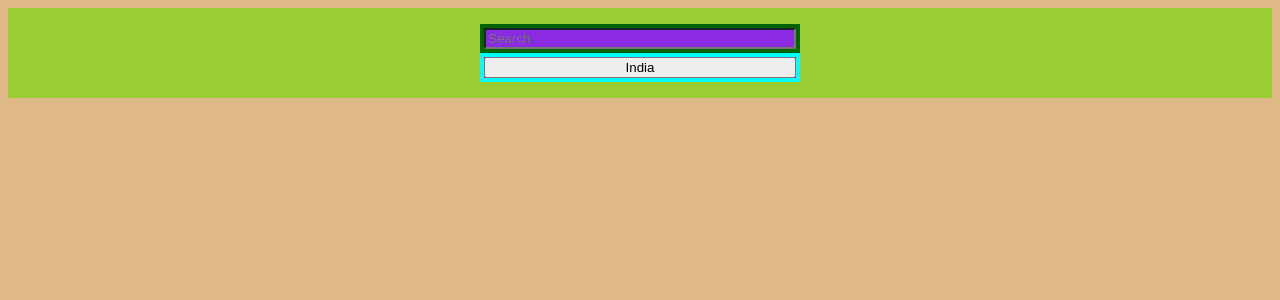
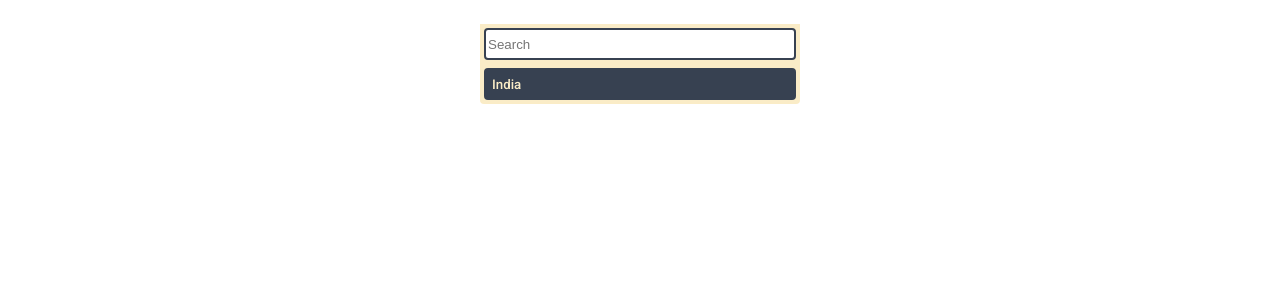
Before and after one commit to Roshannair24/teesta-internship-app, a React (Create React App) app: page / in a window 1280 px wide. Shown: the top 300 px of the page. Built offline with nearby package versions, Linux system fonts and the light colour scheme.

Commit message:
refactor

```diff
--- a/public/css/styles.css
+++ b/public/css/styles.css
@@ -1,12 +1,28 @@
+/* general style */
+
+* {
+  box-sizing: border-box;
+}
+
+:root {
+  --primary-color: #374151;
+
+  --off-white-a: #d0d0d0;
+
+  --off-white-b: #e5e7eb;
+
+  --dropdown-primary: rgb(250, 236, 199);
+}
+
 body {
-  background-color: burlywood;
+  /* background-color: burlywood; */
 
   /* font-family: 'EB Garamond', serif; */
   font-family: "Roboto", sans-serif;
 }
 
 .dropdowwn-holder {
-  background-color: yellowgreen;
+  /* background-color: yellowgreen; */
   padding: 1rem;
   display: flex;
 
@@ -22,7 +38,9 @@
 
   flex-direction: column;
 
-  background-color: aqua;
+  border-radius: 0.25rem;
+
+  background-color: var(--dropdown-primary);
 }
 
 .dropdown-itself .inner-div {
@@ -35,13 +53,17 @@
 }
 
 .dropdown-itself .inner-div .search-btn-cls {
-  background-color: blueviolet;
+  /* background-color: blueviolet; */
+  border-radius: 0.25rem;
+  border-style: solid;
+  height: 2rem;
+  width: 100%;
 
-  width: 100%;
+  border-color: var(--primary-color);
 }
 
 .dropdown-itself .top-div {
-  background-color: darkgreen;
+  background-color: var(--dropdown-primary);
 }
 
 .dropdown-itself .bottom-div {
@@ -49,22 +71,38 @@
 }
 
 .dropdown-itself .bottom-div .primary-btn-holder {
-  background-color: crimson;
+  /* background-color: crimson; */
   width: 100%;
 
   display: flex;
 
   justify-content: center;
   align-items: center;
+
+  height: 2rem;
 }
 
 .dropdown-itself .bottom-div .primary-btn-holder #primary-btn {
   width: 100%;
+  height: 100%;
+
+  border-radius: 0.25rem;
+  border-style: solid;
+
+  border-color: var(--primary-color);
+
+  background-color: var(--primary-color);
+
+  font-family: "Roboto", sans-serif;
+
+  text-align: start;
+
+  color: var(--dropdown-primary);
 }
 
 .dropdown-itself .bottom-div .options-holder {
   padding-top: 0.25rem;
-  background-color: darkorange;
+  /* background-color: darkorange; */
   width: 100%;
 }
 
@@ -73,7 +111,12 @@
   .options-holder
   .sub-options-holder-a
   .sub-options-holder-a-top {
-  background-color: firebrick;
+  /* background-color: firebrick; */
+  height: 2rem;
+
+  display: flex;
+
+  align-items: center;
 
   cursor: pointer;
 }
@@ -83,7 +126,7 @@
   .options-holder
   .sub-options-holder-a
   .sub-options-holder-a-bottom {
-  background-color: darkslategrey;
+  /* background-color: darkslategrey; */
 
   display: flex;
 
@@ -98,8 +141,8 @@
   .sub-options-holder-a-bottom
   ul {
   list-style: none;
-
-  background-color: deepskyblue;
+  /*
+  background-color: deepskyblue; */
 
   margin-block-start: 0;
   margin-block-end: 0;
@@ -107,3 +150,59 @@
   margin-inline-end: 0px;
   padding-inline-start: 1rem;
 }
+
+.dropdown-itself
+  .bottom-div
+  .options-holder
+  .sub-options-holder-a
+  .sub-options-holder-a-bottom
+  ul
+  li {
+  height: 2rem;
+
+  display: flex;
+
+  align-items: center;
+
+  font-weight: 300;
+}
+
+.submit-btn-holder {
+  /* background-color: cadetblue; */
+
+  display: flex;
+
+  justify-content: center;
+  align-items: center;
+
+  height: 2rem;
+}
+
+.submit-btn-holder {
+  /* background-color: cadetblue; */
+
+  display: flex;
+
+  justify-content: center;
+  align-items: center;
+
+  height: 2rem;
+}
+
+.submit-btn-holder button {
+  width: 100%;
+  height: 100%;
+
+  border-radius: 0.25rem;
+  border-style: solid;
+
+  border-color: var(--primary-color);
+
+  background-color: var(--off-white-b);
+
+  font-family: "Roboto", sans-serif;
+
+  text-align: center;
+
+  color: var(--primary-color);
+}
--- a/src/components/Dropdown.jsx
+++ b/src/components/Dropdown.jsx
@@ -16,6 +16,12 @@
   const [parentcityObject, setparentcityObject] = useState({});
 
   const [primarystateObject, setprimarystateObject] = useState({});
+
+  const [statecitycounterObject, setstatecitycounterObject] = useState({
+    Madhyapradesh: 0,
+    WestBengal: 0,
+    Karnataka: 0,
+  });
 
   const [objToExport, setobjToExport] = useState({});
 
@@ -92,7 +98,6 @@
     // console.log(checkedstateObject);
 
     if (event.target.name === "n_Madhyapradesh") {
-
       setprimarystateObject(function (prevValue) {
         console.log("here at primary");
         console.log(prevValue);
@@ -114,7 +119,6 @@
         };
       });
     } else if (event.target.name === "n_WestBengal") {
-
       setprimarystateObject(function (prevValue) {
         console.log("here at primary");
         console.log(prevValue);
@@ -125,11 +129,6 @@
         };
       });
 
-
-
-
-
-
       setcheckedstateObject(function (prevValue) {
         console.log(prevValue);
         return {
@@ -138,7 +137,6 @@
         };
       });
     } else if (event.target.name === "n_Karnataka") {
-
       setprimarystateObject(function (prevValue) {
         console.log("here at primary");
         console.log(prevValue);
@@ -148,12 +146,6 @@
           [event.target.name.replace("n_", "")]: !prevValue.Karnataka,
         };
       });
-
-
-
-
-
-
 
       setcheckedstateObject(function (prevValue) {
         console.log(prevValue);
@@ -169,19 +161,13 @@
 
       console.log(event.target.className);
 
-let parentClass=event.target.className.replace("checkbox_", "");
-
+      let parentClass = event.target.className.replace("checkbox_", "");
 
       console.log(event.target.name);
       setparentcityObject(function (prevValue) {
-        console.log("parent city prevValue");
+        // console.log("parent city prevValue");
 
         let tempProp = event.target.name.replace("n_", "");
-
-        console.log(prevValue);
-
-        // [event.target.className.replace("checkbox_", "")]
-        // let parent=[event.target.className.replace("checkbox_", "")];
 
         return {
           ...prevValue,
@@ -189,10 +175,22 @@
         };
       });
 
-      console.log("parentClass");
+      let cityName = event.target.name.replace("n_", "");
 
+      // setstatecitycounterObject(function (prevValue) {
+      //   console.log("statecitycounterObject prevValue");
 
-      console.log(parentClass);
+      //   console.log(prevValue);
+      //   console.log(parentcityObject);
+      //   console.log(parentClass);
+      //   console.log( cityName);
+      //   console.log(parentcityObject[cityName]);
+      //    console.log(prevValue[parentClass]);
+
+      //   return {
+      //     ...prevValue,
+      //   };
+      // });
 
       setprimarystateObject(function (prevValue) {
         console.log("here at primary");
@@ -203,10 +201,6 @@
           [parentClass]: true,
         };
       });
-
-
-
-
     }
   }
 
@@ -246,9 +240,10 @@
                 <li
                   className={tempState}
                   style={{
-                    display: stateObject[tempState] === true ? "block" : "none",
+                    display: stateObject[tempState] === true ? "flex" : "none",
                   }}
                 >
+                  <div className="li-content-holder">
                     <input
                       checked={
                         checkedstateObject[tempState] === true
@@ -266,6 +261,7 @@
                     ></input>
 
                     <label for={"id_" + item.name}>{item.name}</label>
+                  </div>
                 </li>
               );
             })}
```
Lines whose indentation alone changed are shown as unchanged.
